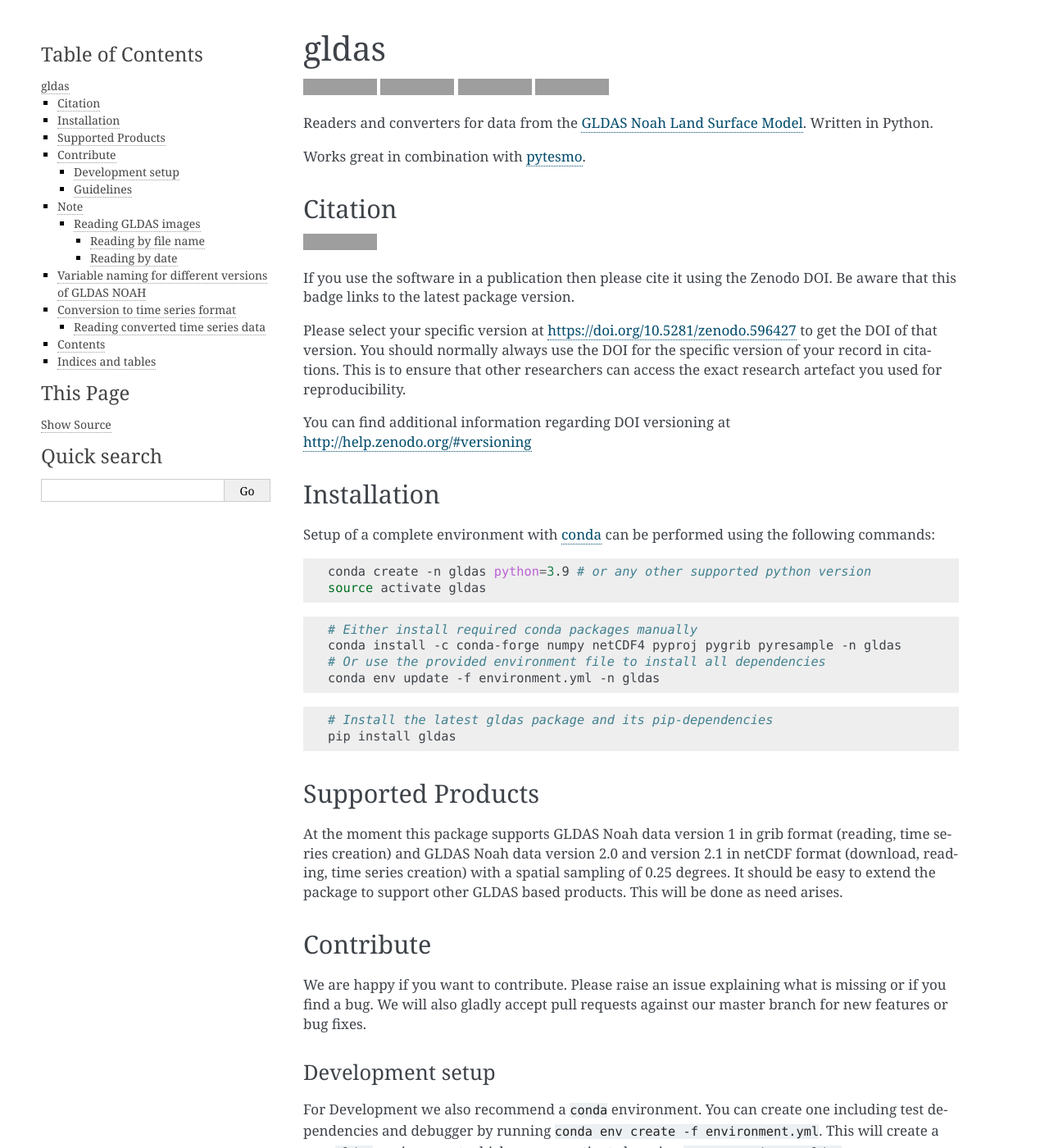
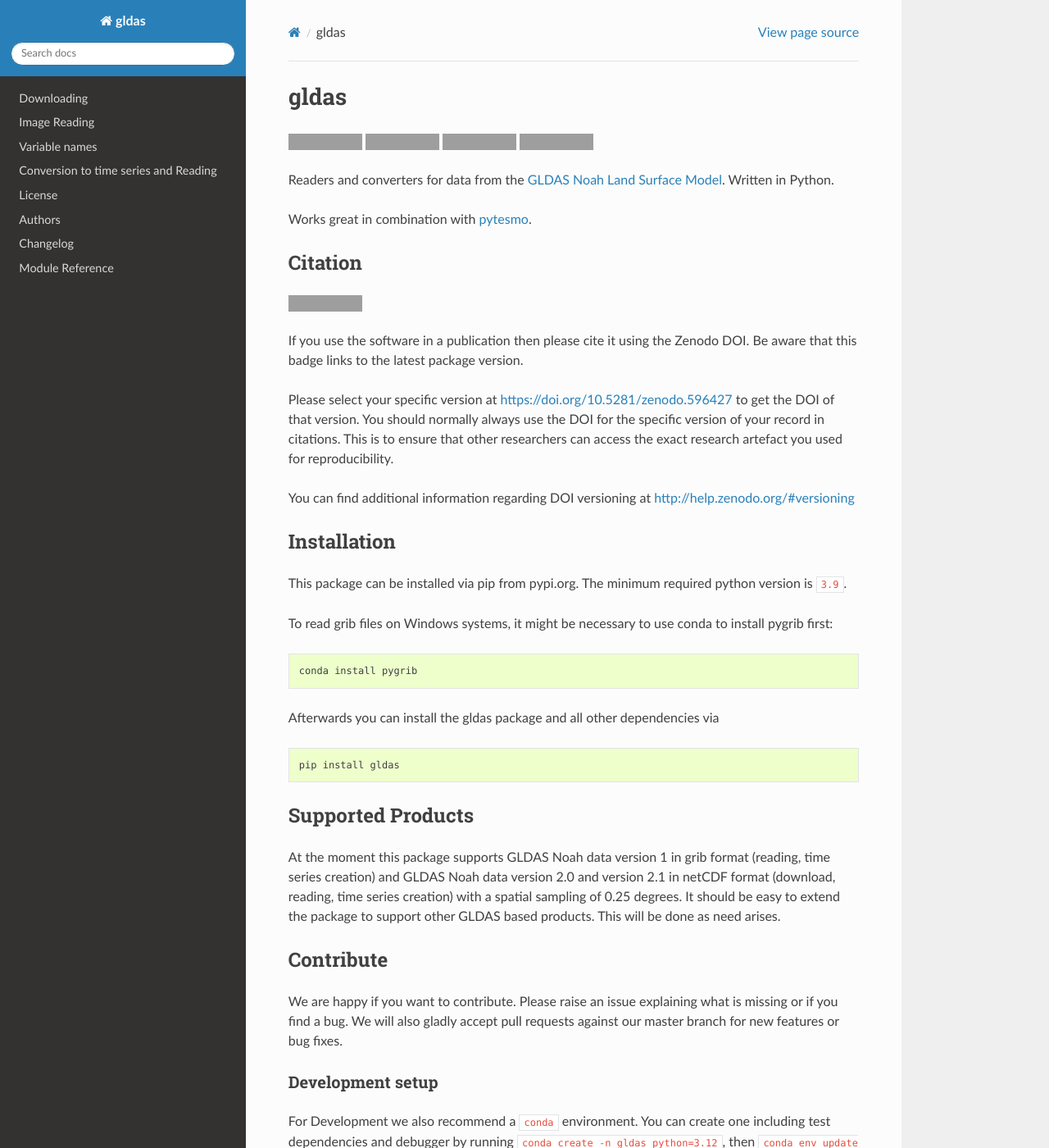
Before and after one commit to TUW-GEO/gldas, a Sphinx documentation site: the page built from docs/index.rst, in a window 1280 px wide and 1400 px high. Shown: the whole window at 82% size. Built offline with Sphinx 7.4.7 and the Read the Docs theme 3.1.0, drawn with Linux system fonts in a browser that asks for light colours; some of the changed text lies outside the part shown; grey boxes are pictures that could not be loaded.

Commit message:
Fix ci (#38)
* Update meta pacakage

* Update build and docs

* Update CI

* Update CI

* Update CI

* Update CI

* Update CI

* Update CI

* Update readme

* Update config

```diff
--- a/README.rst
+++ b/README.rst
@@ -2,16 +2,18 @@
 gldas
 =====
 
-.. image:: https://github.com/TUW-GEO/gldas/workflows/Automated%20Tests/badge.svg?branch=master
+|ci| |cov| |pip| |doc|
+
+.. |ci| image:: https://github.com/TUW-GEO/gldas/actions/workflows/ci.yml/badge.svg?branch=master
    :target: https://github.com/TUW-GEO/gldas/actions
 
-.. image:: https://coveralls.io/repos/github/TUW-GEO/gldas/badge.svg?branch=master
-   :target: https://coveralls.io/github/TUW-GEO/gldas?branch=master
+.. |cov| image:: https://coveralls.io/repos/TUW-GEO/gldas/badge.png?branch=master
+  :target: https://coveralls.io/r/TUW-GEO/gldas?branch=master
 
-.. image:: https://badge.fury.io/py/gldas.svg
+.. |pip| image:: https://badge.fury.io/py/gldas.svg
     :target: http://badge.fury.io/py/gldas
 
-.. image:: https://readthedocs.org/projects/gldas/badge/?version=latest
+.. |doc| image:: https://readthedocs.org/projects/gldas/badge/?version=latest
    :target: http://gldas.readthedocs.org/
 
 Readers and converters for data from the `GLDAS Noah Land Surface Model
@@ -37,26 +39,21 @@ You can find additional information regarding DOI versioning at http://help.zeno
 Installation
 ============
 
-Setup of a complete environment with `conda
-<http://conda.pydata.org/miniconda.html>`_ can be performed using the following
-commands:
+This package can be installed via pip from pypi.org. The minimum required
+python version is ``3.9``.
 
-.. code-block:: shell
+To read grib files on Windows systems, it might be necessary to use conda to
+install pygrib first:
 
-  conda create -n gldas python=3.9 # or any other supported python version
-  source activate gldas
+.. code::
 
-.. code-block:: shell
+    conda install pygrib
 
-  # Either install required conda packages manually
-  conda install -c conda-forge numpy netCDF4 pyproj pygrib pyresample -n gldas
-  # Or use the provided environment file to install all dependencies
-  conda env update -f environment.yml -n gldas
+Afterwards you can install the gldas package and all other dependencies via
 
-.. code-block:: shell
+.. code::
 
-  # Install the latest gldas package and its pip-dependencies
-  pip install gldas
+    pip install gldas
 
 Supported Products
 ==================
@@ -75,9 +72,10 @@ Development setup
 -----------------
 
 For Development we also recommend a ``conda`` environment. You can create one
-including test dependencies and debugger by running
-``conda env create -f environment.yml``. This will create a new ``gldas``
-environment which you can activate by using ``source activate gldas``.
+including test dependencies and debugger by running ``conda create -n gldas python=3.12``, then
+``conda env update -f environment.yml`` to install all dependencies. Finally, call
+``pip install -e .[testing]``. Now everything should be in place to run tests
+and develop new features.
 
 Guidelines
 ----------
--- a/docs/conf.py
+++ b/docs/conf.py
@@ -147,7 +147,7 @@ pygments_style = "sphinx"
 
 # The theme to use for HTML and HTML Help pages.  See the documentation for
 # a list of builtin themes.
-html_theme = "alabaster"
+html_theme = "sphinx_rtd_theme"
 
 # Theme options are theme-specific and customize the look and feel of a theme
 # further.  For a list of options available for each theme, see the
--- a/docs/requirements.txt
+++ /dev/null
@@ -1 +0,0 @@
-sphinx_rtd_theme
--- a/setup.cfg
+++ b/setup.cfg
@@ -46,7 +46,7 @@ install_requires =
 # The usage of test_requires is discouraged, see `Dependency Management` docs
 # tests_require = pytest-cov; coverage; pytest;
 # Require a specific Python version, e.g. Python 2.7 or >= 3.4
-# python_requires = >=2.7,!=3.0.*,!=3.1.*,!=3.2.*,!=3.3.*
+# python_requires = >=3.9
 
 [options.packages.find]
 where = src
```
Also changed, not shown: CHANGELOG.rst (+1 -10 lines), docs/download.rst (+4 -3 lines), docs/env.yml (added, +17 -0 lines), .readthedocs.yml, 1 other file.
